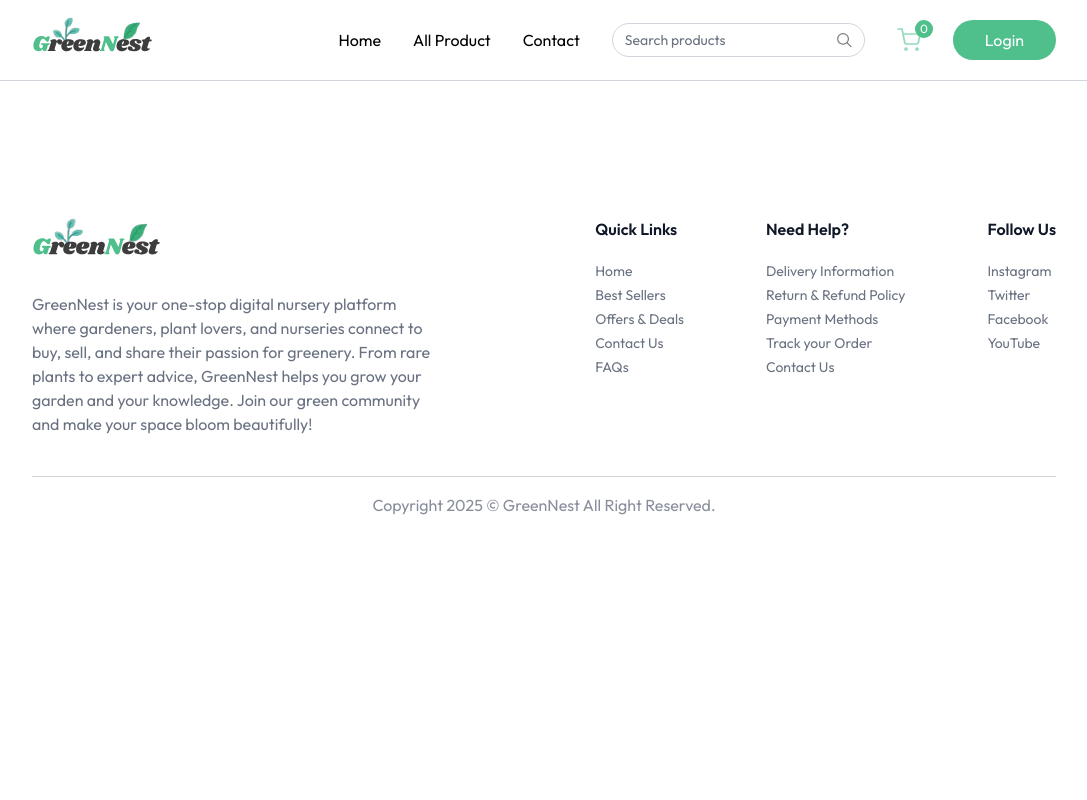
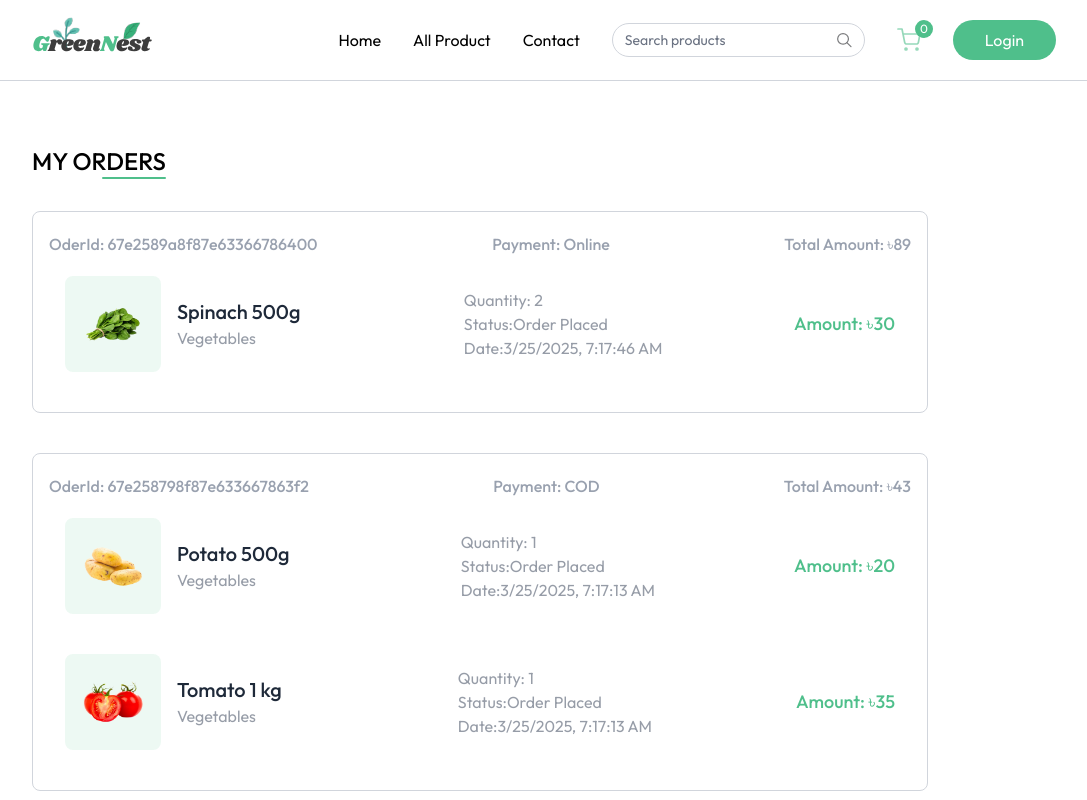
Before and after one commit to Humayun167/green_nest, a React (Vite) app in the folder client/: page /my-orders in a window 1280 px wide. Shown: the top 800 px of the page, without its empty margins (96-1183 px from the left). Built offline with nearby package versions, Linux system fonts and the light colour scheme.

Commit message:
my order page ok

```diff
--- a/client/src/App.jsx
+++ b/client/src/App.jsx
@@ -12,6 +12,7 @@
 import Cart from './pages/Cart';
 import AddAdress from './pages/AddAddress';
 import AddAddress from './pages/AddAddress';
+import MyOrders from './pages/MyOrders';
 
 const App = () => {
 
@@ -32,6 +33,7 @@
           <Route path='/products/:category/:id' element={<ProductDetails/>}/>
           <Route path='/cart' element={<Cart/>}/>
           <Route path='/add-address' element={<AddAddress/>}/>
+          <Route path='/my-orders' element={<MyOrders/>}/>
 
         </Routes>
        </div>
--- a/client/src/assets/assets.js
+++ b/client/src/assets/assets.js
@@ -789,11 +789,11 @@
     firstName: "Great",
     lastName: "Stack",
     email: "user.greatstack@gmail.com",
-    street: "Street 123",
-    city: "Main City",
-    state: "New State",
+    street: "Dattapara,Ashulia Model Town",
+    city: "Savar",
+    state: " Dhaka",
     zipcode: 123456,
-    country: "IN",
+    country: "BD",
     phone: "1234567890",
   },
 ];
--- /dev/null
+++ b/client/src/pages/MyOrders.jsx
@@ -0,0 +1,64 @@
+import { useEffect, useState } from "react";
+import { useAppContext } from "../context/AppContext";
+import { dummyOrders } from "../assets/assets";
+
+const MyOrders = () => {
+
+    const [myOrders, setMyOrders] =useState([]);
+    const {currency} = useAppContext();
+
+    const fetchMyOrders = async()=>{
+        setMyOrders(dummyOrders)
+    }
+
+    useEffect(()=>{
+        fetchMyOrders();
+    },[])
+
+    return (
+        <div className="mt-16 pb-16">
+            <div className="flex flex-col items-end  w-max mb-8">
+               <p className="text-2xl font-medium uppercase">My Orders</p>
+               <div className="w-16 h-0.5 bg-primary rounded-full"></div>
+            </div>
+            {myOrders.map((order, index) => (
+                <div key={index} className="border border-gray-300 rounded-lg mb-10 p-4 py-5 max-w-4xl">
+                    <p className="flex justify-between md:items-center text-gray-400 md:font-medium max-md:flex-col">
+                        <span>OderId: {order._id}</span>
+                        <span>Payment: {order.paymentType}</span>
+                        <span>Total Amount: {currency}{order.amount}</span>
+                    </p>
+                    {order.items.map((item) => (
+                        <div key={index}
+                        className={`relative bg-white text-gray-500/70 ${order.items.length !== index + 1&& "border-b"} border-gray-300 flex flex-col md:flex-row md:items-center justify-between p-4 py-5 md:gap-16 w-full max-w-4xl`}
+                        >
+                            <div className="flex items-center mb-4 md:mb-0">
+                                <div className="bg-primary/10 p-4 rounded-lg">
+                                    <img src={item.product.image[0]} alt="" className="w-16 h-16" />
+                                </div>
+                                <div className="ml-4">
+                                    <h2 className="text-xl font-medium text-gray-800">{item.product.name}</h2>
+                                    <p>{item.product.category}</p>
+                                </div>
+                            </div>
+
+                            <div className="flex flex-col justify-center md:ml-8 mb-4 md:mb-0">
+                                <p>Quantity: {item.quantity || "1"}</p>
+                                <p>Status:{order.status}</p>
+                                <p>Date:{new Date(order.createdAt).toLocaleString()}</p>
+                            </div>
+                            <p className="text-primary text-lg font-medium">
+                                   Amount: {currency}{item.product.offerPrice * item.quantity}
+                            </p>
+                        </div>
+                    ))}
+
+
+                </div>
+            ))}
+
+        </div>
+    );
+};
+
+export default MyOrders;
```
